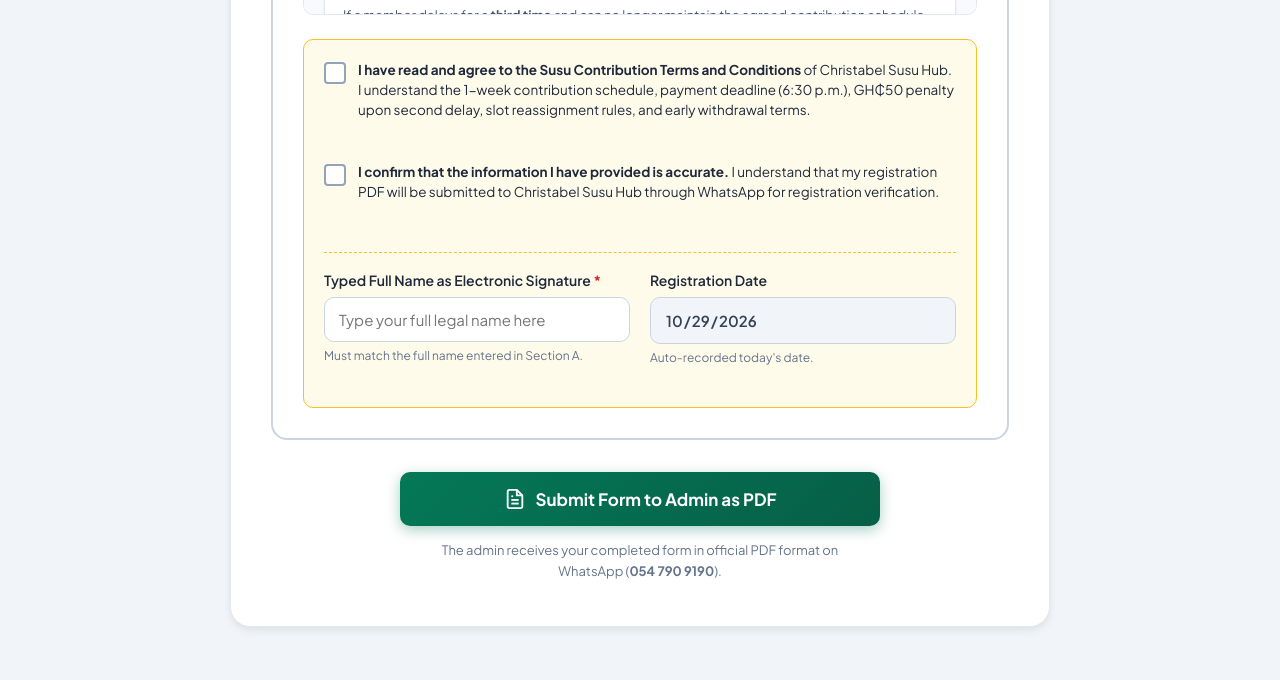
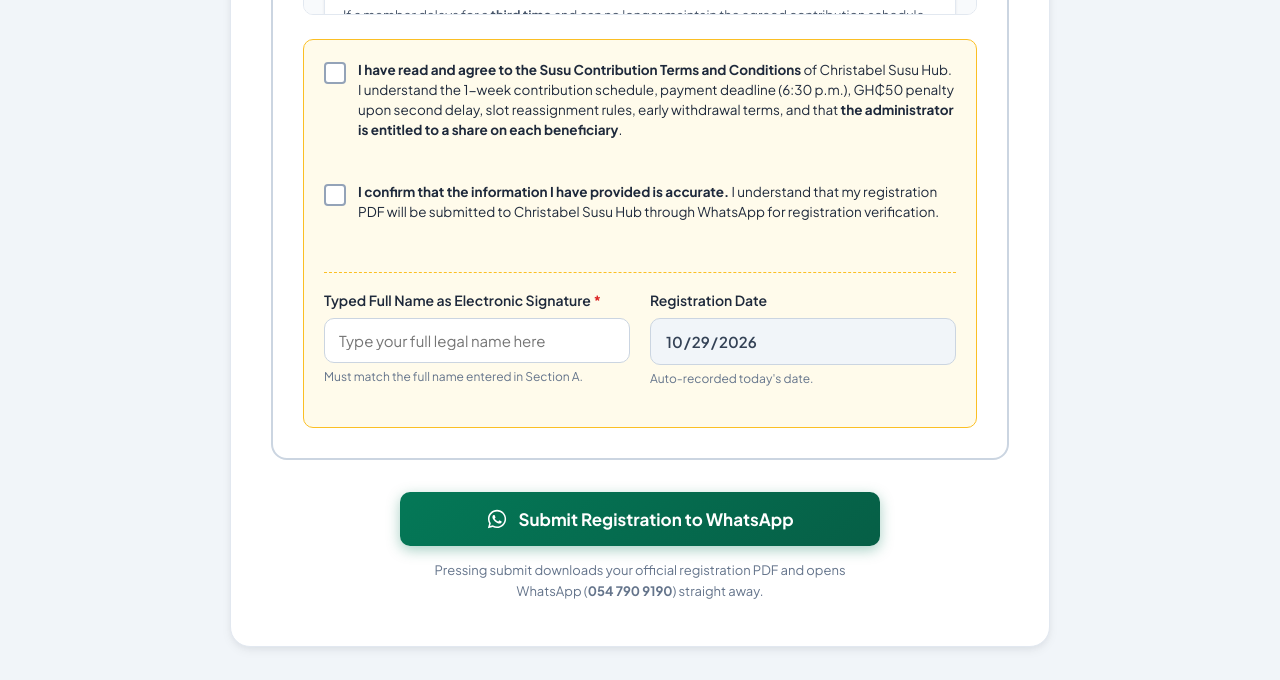
Before and after one commit to ssly211/susu_registration, a plain HTML site: page index.html in a window 1280 px wide. Shown: the part 3892-4572 px from the top of the page. Drawn offline with nearby package versions, Linux system fonts and the light colour scheme.

Commit message:
Revise terms and conditions in index.html
Updated terms and conditions for clarity and added administrator's share information.

```diff
--- a/index.html
+++ b/index.html
@@ -559,10 +559,21 @@
                 </div>
               </article>
 
-              <!-- Rule 5 & 6: Acceptance & Privacy -->
+              <!-- Rule 5 -->
               <article class="term-rule-card">
                 <div class="term-rule-header">
-                  <span class="rule-badge">Rule 5 &amp; 6</span>
+                  <span class="rule-badge">Rule 5</span>
+                  <h3>Administrator's Share on Each Beneficiary</h3>
+                </div>
+                <div class="term-rule-body">
+                  <p>The <strong>administrator is entitled to a share on each beneficiary</strong>. In accordance with standard Susu scheme administration, a management share is deducted or contributed upon each member's payout rotation to maintain the operational handling and security of contributions.</p>
+                </div>
+              </article>
+
+              <!-- Rule 6 -->
+              <article class="term-rule-card">
+                <div class="term-rule-header">
+                  <span class="rule-badge">Rule 6</span>
                   <h3>Member Acceptance &amp; Privacy Notice</h3>
                 </div>
                 <div class="term-rule-body">
@@ -580,7 +591,7 @@
                   <input type="checkbox" id="acceptTermsCheckbox" name="acceptTerms" required>
                   <span class="checkmark" aria-hidden="true"></span>
                   <span class="checkbox-text">
-                    <strong>I have read and agree to the Susu Contribution Terms and Conditions</strong> of Christabel Susu Hub. I understand the 1-week contribution schedule, payment deadline (6:30 p.m.), GH₵50 penalty upon second delay, slot reassignment rules, and early withdrawal terms.
+                    <strong>I have read and agree to the Susu Contribution Terms and Conditions</strong> of Christabel Susu Hub. I understand the 1-week contribution schedule, payment deadline (6:30 p.m.), GH₵50 penalty upon second delay, slot reassignment rules, early withdrawal terms, and that <strong>the administrator is entitled to a share on each beneficiary</strong>.
                   </span>
                 </label>
                 <div class="field-error" id="acceptTermsError" aria-live="polite"></div>
@@ -635,17 +646,13 @@
           <!-- Form Submission Button Area -->
           <div class="form-submit-area">
             <button type="submit" id="submitFormBtn" class="btn btn-primary btn-submit">
-              <svg class="btn-icon" viewBox="0 0 24 24" width="22" height="22" fill="none" stroke="currentColor" stroke-width="2" aria-hidden="true">
-                <path d="M14 2H6a2 2 0 0 0-2 2v16a2 2 0 0 0 2 2h12a2 2 0 0 0 2-2V8z"></path>
-                <polyline points="14 2 14 8 20 8"></polyline>
-                <line x1="16" y1="13" x2="8" y2="13"></line>
-                <line x1="16" y1="17" x2="8" y2="17"></line>
-                <polyline points="10 9 9 9 8 9"></polyline>
+              <svg class="btn-icon" viewBox="0 0 24 24" width="22" height="22" fill="currentColor" aria-hidden="true">
+                <path d="M12.04 2C6.58 2 2.13 6.45 2.13 11.91C2.13 13.66 2.59 15.36 3.45 16.86L2.05 22L7.3 20.62C8.75 21.41 10.38 21.83 12.04 21.83C17.5 21.83 21.95 17.38 21.95 11.92C21.95 9.27 20.92 6.78 19.05 4.91C17.18 3.03 14.69 2 12.04 2ZM12.05 20.15C10.58 20.15 9.14 19.76 7.87 19.01L7.57 18.83L4.45 19.65L5.28 16.61L5.08 16.3C4.26 14.99 3.82 13.47 3.82 11.91C3.82 7.38 7.51 3.69 12.05 3.69C14.25 3.69 16.31 4.55 17.86 6.11C19.42 7.66 20.27 9.72 20.27 11.92C20.28 16.46 16.58 20.15 12.05 20.15ZM16.57 14.34C16.32 14.21 15.1 13.61 14.88 13.53C14.65 13.44 14.49 13.4 14.32 13.65C14.16 13.9 13.69 14.45 13.55 14.61C13.41 14.77 13.27 14.79 13.02 14.67C12.77 14.54 11.97 14.28 11.02 13.43C10.28 12.77 9.78 11.95 9.64 11.71C9.49 11.46 9.62 11.33 9.75 11.2C9.86 10.09 10 10.92 10.12 10.78C10.24 10.64 10.28 10.53 10.36 10.37C10.44 10.2 10.4 10.06 10.34 9.93C10.28 9.81 9.79 8.6 9.58 8.1C9.38 7.61 9.18 7.68 9.02 7.67H8.53C8.37 7.67 8.1 7.73 7.87 7.98C7.65 8.23 7.01 8.82 7.01 10.04C7.01 11.25 7.9 12.42 8.02 12.58C8.14 12.74 9.77 15.24 12.24 16.31C12.83 16.57 13.29 16.72 13.64 16.84C14.23 17.02 14.77 17 15.2 16.93C15.68 16.86 16.68 16.32 16.88 15.74C17.09 15.17 17.09 14.68 17.03 14.58C16.97 14.47 16.82 14.41 16.57 14.34Z"/>
               </svg>
-              <span class="btn-text">Submit Form to Admin as PDF</span>
+              <span class="btn-text">Submit Registration to WhatsApp</span>
             </button>
             <p class="submit-note">
-              The admin receives your completed form in official PDF format on WhatsApp (<strong>054 790 9190</strong>).
+              Pressing submit downloads your official registration PDF and opens WhatsApp (<strong>054 790 9190</strong>) straight away.
             </p>
           </div>
 
```
